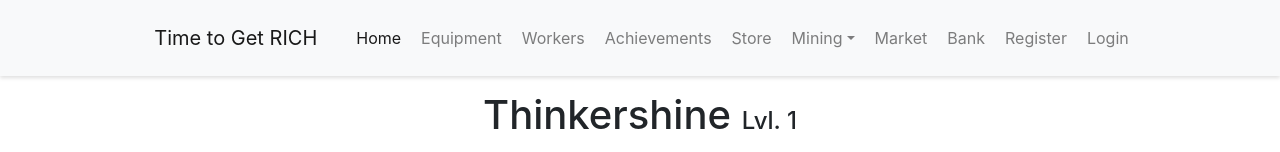
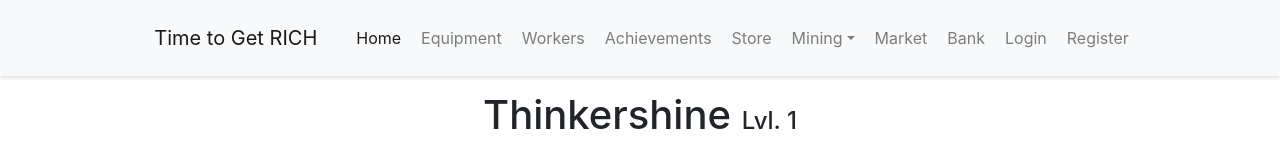
Before and after one commit to Thinkershine/GetRich, a React (Create React App) app: page /login in a window 1280 px wide. Shown: the top 152 px of the page. Built offline with nearby package versions, Linux system fonts and the light colour scheme; no server answers.

Commit message:
Change Navigation During LoggedIn Session and Store User in LocalStorage

```diff
--- a/src/App.js
+++ b/src/App.js
@@ -1,7 +1,7 @@
 import React, { Component } from "react";
 import { Route, Redirect, Switch } from "react-router-dom";
 import { ToastContainer } from "react-toastify";
-import "./App.css";
+import jwtDecode from "jwt-decode";
 import MyWorkers from "./models/workers";
 import MyResources from "./models/myResources.js";
 import DropdownNavigation from "./components/dropdownNavigation";
@@ -23,6 +23,7 @@ import Player from "./components/player";
 import PlayerData from "./models/playerData";
 import RegisterForm from "./components/registerForm";
 import LoginForm from "./components/loginForm";
+import "./App.css";
 
 class App extends Component {
   state = {
@@ -80,7 +81,9 @@ class App extends Component {
     gameLoopClockTickTimeMiliseconds: 1000,
 
     potions: [],
-    backpackSize: 5
+    backpackSize: 5,
+
+    currentUser: null
   };
 
   componentDidMount() {
@@ -105,6 +108,18 @@ class App extends Component {
 
     this.setMainContentMarginTop();
 
+    try {
+      // Get Current User
+      const jwt = localStorage.getItem("token");
+      const currentUser = jwtDecode(jwt);
+      console.log(currentUser, "CURRENT USER");
+      this.setState({
+        currentUser
+      });
+    } catch (ex) {
+      console.log("NO USER", ex);
+    }
+
     this.setState({
       energyGainingIntervalID: this.energyGainingIntervalID,
       minersWorkingIntervalID: this.minersWorkingIntervalID,
@@ -113,6 +128,8 @@ class App extends Component {
       goldProduction: workers.getGoldWorkersTotalStrength()
     });
   }
+
+  ComponentWillUpdate() {}
 
   handleResources = () => {
     this.state.resources.gameLoopUpdate();
@@ -490,6 +507,7 @@ class App extends Component {
     };
 
     return (
+      <React.Fragment>
         <div className="App">
           <ToastContainer />
           <Player
@@ -498,7 +516,10 @@ class App extends Component {
             height={this.state.navigationHeight}
           />
           <header id="top-bar">
-          <DropdownNavigation goMining={this.goMining} />
+            <DropdownNavigation
+              goMining={this.goMining}
+              currentUser={this.state.currentUser}
+            />
           </header>
           <main className="container">
             <Resources resources={this.state.resources} />
@@ -591,7 +612,10 @@ class App extends Component {
 
           <div id="widgets">
             {this.state.potions.length !== 0 && (
-            <Backpack potions={this.state.potions} usePotion={this.usePotion} />
+              <Backpack
+                potions={this.state.potions}
+                usePotion={this.usePotion}
+              />
             )}
           </div>
 
@@ -619,6 +643,7 @@ class App extends Component {
             </div>
           )}
         </div>
+      </React.Fragment>
     );
   }
 }
--- a/src/components/dropdownNavigation.jsx
+++ b/src/components/dropdownNavigation.jsx
@@ -147,6 +147,17 @@ class DropdownNavigation extends Component {
                   Bank
                 </Link>
               </li>
+              {!this.props.currentUser && (
+                <React.Fragment>
+                  <li className="nav-item">
+                    <Link
+                      className="nav-link"
+                      to="/login"
+                      onClick={this.hideNavbar}
+                    >
+                      Login
+                    </Link>
+                  </li>
                   <li className="nav-item">
                     <Link
                       className="nav-link"
@@ -156,15 +167,30 @@ class DropdownNavigation extends Component {
                       Register
                     </Link>
                   </li>
+                </React.Fragment>
+              )}
+              {this.props.currentUser && (
+                <React.Fragment>
                   <li className="nav-item">
                     <Link
                       className="nav-link"
-                  to="/login"
+                      to="/profile"
                       onClick={this.hideNavbar}
                     >
-                  Login
+                      Profile
                     </Link>
                   </li>
+                  <li className="nav-item">
+                    <Link
+                      className="nav-link"
+                      to="/logout"
+                      onClick={this.hideNavbar}
+                    >
+                      Logout
+                    </Link>
+                  </li>
+                </React.Fragment>
+              )}
             </ul>
           </div>
         </nav>
--- a/src/components/loginForm.jsx
+++ b/src/components/loginForm.jsx
@@ -27,7 +27,7 @@ class LoginForm extends Form {
       const { data: jwt } = await userService.login(data.email, data.password);
       console.log(jwt);
       localStorage.setItem("token", jwt.token);
-      this.props.history.push("/");
+      window.location = "/";
     } catch (ex) {
       if (ex.response && ex.response.status === 400) {
         // User Did Something Wrong
```
Lines whose indentation alone changed are shown as unchanged.
